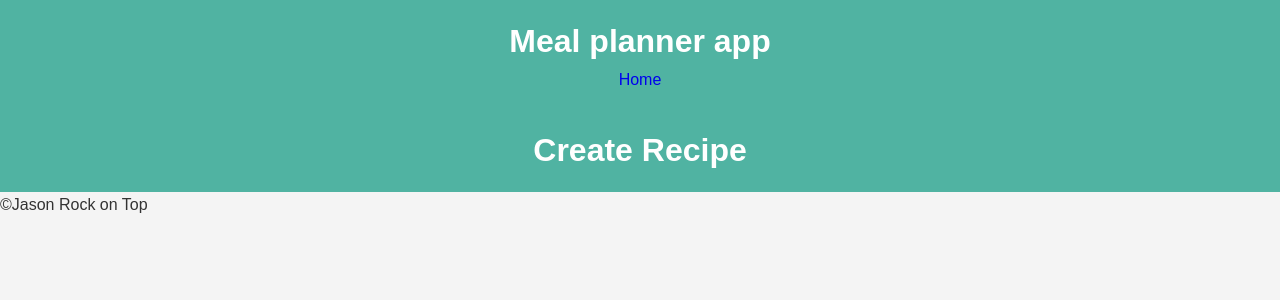
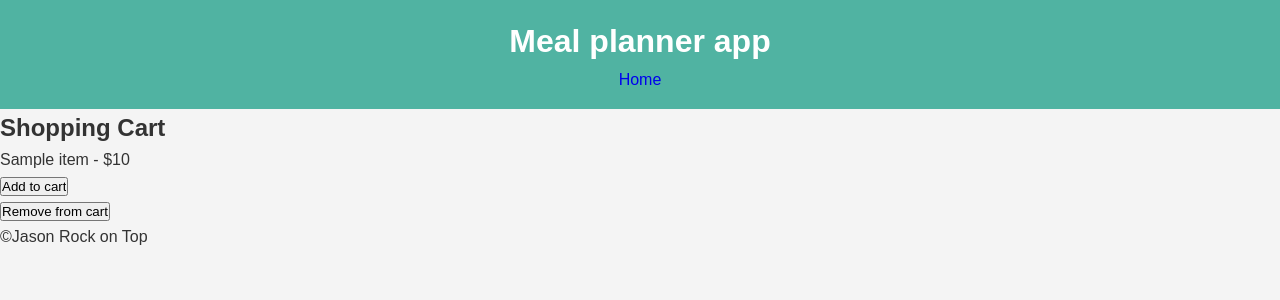
Before and after one commit to knight-jsol/MealPlannerApp, a Django app: template webpage/templates/cart.html in a window 1280 px wide. Shown: the top 300 px of the page. Run offline with Django 4.2, Linux system fonts and the light colour scheme; the template is opened without the code that fills it: most values are stand-ins (such as "Sample title", 1, 10 or a date in 2020); parts of the project's set-up code (start-up, migrations or seed data) failed here and were passed over.

Commit message:
I love pushing untested code

```diff
--- a/webpage/models.py
+++ b/webpage/models.py
@@ -57,3 +57,8 @@ class RecipeIngredients(models.Model):
     unit_id = models.ForeignKey("MeasurementUnits", on_delete=models.CASCADE)
     qty_id = models.ForeignKey("MeasurementQty", on_delete=models.CASCADE)
     ingredient_id = models.ForeignKey("Ingredients", on_delete=models.CASCADE)
+
+
+class CartItem(models.Model):
+    name = models.CharField(max_length=200)
+    price = models.DecimalField(max_digits=10, decimal_places=2)
--- a/webpage/templates/cart.html
+++ b/webpage/templates/cart.html
@@ -1,7 +1,24 @@
 {% extends 'base.html' %}
 
 {% block content %}
-    <header>
-        <h1>Create Recipe</h1>
-    </header>
+    <h2>Shopping Cart</h2>
+    {% if items %}
+        <ul>
+            {% for item in items %}
+                <li>
+                    {{ item.name }} - ${{ item.price }}
+                    <form action="{% url 'add_to_cart' item.id %}" method="post">
+                        {% csrf_token %}
+                        <input type="submit" value="Add to cart">
+                    </form>
+                    <form action="{% url 'remove_from_cart' item.id %}" method="post">
+                        {% csrf_token %}
+                        <input type="submit" value="Remove from cart">
+                    </form>
+                </li>
+            {% endfor %}
+        </ul>
+    {% else %}
+        <p>Your cart is empty.</p>
+    {% endif %}
 {% endblock %}
--- a/webpage/urls.py
+++ b/webpage/urls.py
@@ -6,6 +6,8 @@ urlpatterns = [
     path("create_recipe", views.create_recipe, name="create_recipe"),
     path("pantry", views.pantry, name="pantry"),
     path("cart", views.cart, name="cart"),
+    path('add/<int:item_id>/', views.add_to_cart, name='add_to_cart')
+    path('remove/<int:item_id>/', views.remove_from_cart, name='remove_from_cart')
     path('add_item/', views.add_item, name='add_item'),
     path('forgot_password/', views.forgot_password, name='forgot_password'),
     path('clear_pantry/', views.clear_pantry, name='clear_pantry'),
```
Also changed, not shown: webpage/views.py (+20 -1 lines).
